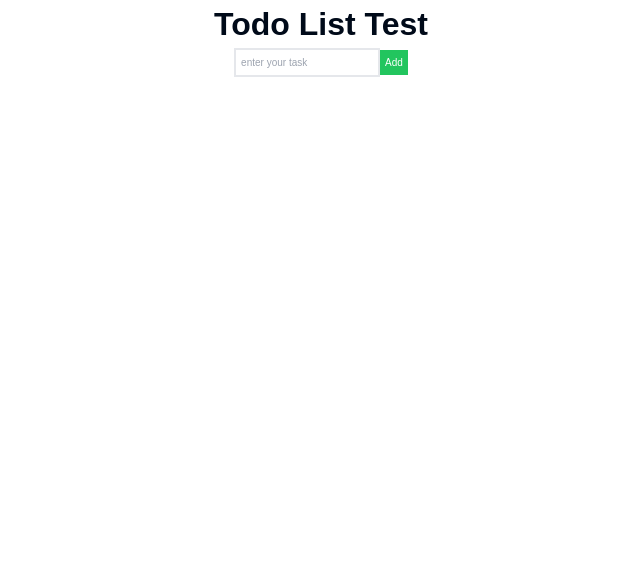
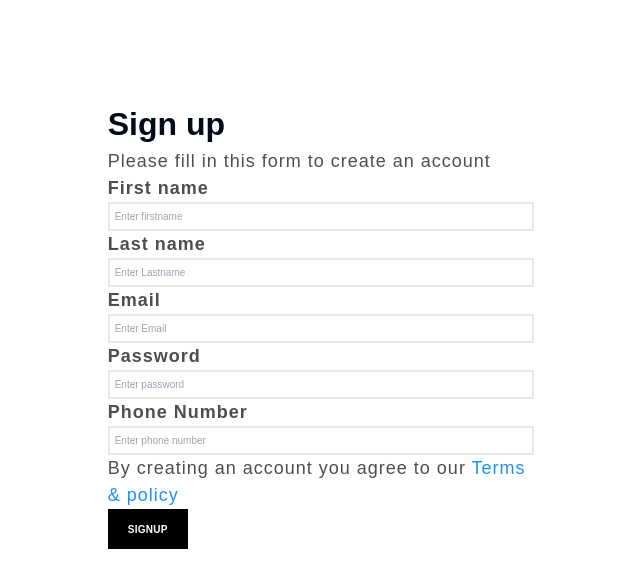
Before and after one commit to Captain-077/React-Practice, a React (Create React App) app: page / in a window 1280 px wide. Shown: the top 588 px of the page, without its empty margins (319-959 px from the left). Built offline with nearby package versions, Linux system fonts and the light colour scheme.

Commit message:
registration form in react

```diff
--- a/src/App.js
+++ b/src/App.js
@@ -16,6 +16,7 @@ import CheckList from './Questions/CheckboxDeleteBtn';
 import Main from './Questions/checboxFixed/Main';
 import ApiFetch from './Questions/ApiFetch';
 import Todo from './ACP test/Todo';
+import RegistrationForm from './components/RegistrationForm';
 
 
 export default function App(props) {
@@ -24,7 +25,7 @@ export default function App(props) {
     return (
       <>
       <div className="App">
-      <Todo/>
+      <RegistrationForm/>
 
       </div>
 
--- /dev/null
+++ b/src/components/RegistrationForm.js
@@ -0,0 +1,140 @@
+import React, { useState } from 'react'
+
+export default function RegistrationForm() {
+
+    const [firstname, setFirstname] = useState("");
+    const [lastname, setLastname] = useState("");
+    const [email, setEmail] = useState("");
+    const [password, setPassword] = useState("");
+    const [phoneNumber, setPhoneNumber] = useState("");
+
+
+    const handlechange = (e) => {
+
+        const { name, value } = e.target
+        // console.log(name)
+
+        switch (name) {
+            case "firstname":
+                setFirstname(value);
+                break;
+
+            case "lastname":
+                setLastname(value)
+                break;
+
+            case "email":
+                setEmail(value)
+                break;
+
+            case "password":
+                setPassword(value)
+                break;
+
+            case "phoneNumber":
+                setPhoneNumber(value)
+                break;
+
+        }
+
+    }
+
+
+    const handleSubmit = (e) => {
+        e.preventDefault();
+
+        const formData = {
+            Firstname:firstname,
+            Lastname:lastname,
+            email:email,
+            password:password,
+            phoneNumber:phoneNumber
+        }
+        console.log(formData)
+    }
+
+    return (
+        <form onSubmit={handleSubmit}>
+
+            <div className="container flex flex-col w-1/3  my-40 mx-auto text-left">
+                <h1>Sign up</h1>
+                <p>Please fill in this form to create an account</p>
+
+                <label htmlFor="firstname">
+                    <b>First name</b>
+                </label>
+                <input type="text"
+                    className='p-2 border-2'
+                    name='firstname'
+                    placeholder='Enter firstname'
+                    required
+                    value={firstname}
+                    onChange={handlechange}
+                />
+
+                <label htmlFor="lastname">
+                    <b>Last name</b>
+                </label>
+                <input type="text"
+                    className='p-2 border-2'
+                    name='lastname'
+                    placeholder='Enter Lastname'
+                    required
+                    value={lastname}
+                    onChange={(e) => handlechange(e)}
+                />
+
+
+                <label htmlFor="email">
+                    <b>Email</b>
+                </label>
+                <input type="text"
+                    className='p-2 border-2'
+                    name='email'
+                    placeholder='Enter Email'
+                    required
+                    value={email}
+                    onChange={(e) => handlechange(e)}
+                />
+
+
+                <label htmlFor="password">
+                    <b>Password</b>
+                </label>
+                <input type="password"
+                    className='p-2 border-2'
+                    name='password'
+                    placeholder='Enter password'
+                    required
+                    value={password}
+                    onChange={(e) => handlechange(e)}
+                />
+
+
+                <label htmlFor="phoneNumber">
+                    <b>Phone Number</b>
+                </label>
+                <input type="phone"
+                    className='p-2 border-2'
+                    name='phoneNumber'
+                    placeholder='Enter phone number'
+                    required
+                    value={phoneNumber}
+                    onChange={(e) => handlechange(e)}
+                />
+
+                <p>By creating an account you agree to our <a href="#" style={{ color: "dodgerBlue" }}> Terms & policy</a></p>
+
+                <div className="clearfix">
+
+                    <button type='submit' className='p-5 w-32 bg-black uppercase tracking-wide font-semibold text-white'> Signup</button>
+                </div>
+
+            </div>
+
+
+
+
+        </form>
+    )
+}
--- a/src/index.css
+++ b/src/index.css
@@ -67,16 +67,23 @@ a {
 
 /* layout */
 
-.container {
+/* .container {
   max-width: 142rem;
   margin: 0 auto;
   padding: 9.6rem 2.4rem;
 }
 
+.flex{
+  display: flex;
+  flex-direction: column;
+  justify-content: center;
+  align-items: center;
+}
+
 .grid {
   display: grid;
   gap: 9.6rem;
-}
+} */
 
 .grid-two-cols {
   grid-template-columns: repeat(2, 1fr);
```
